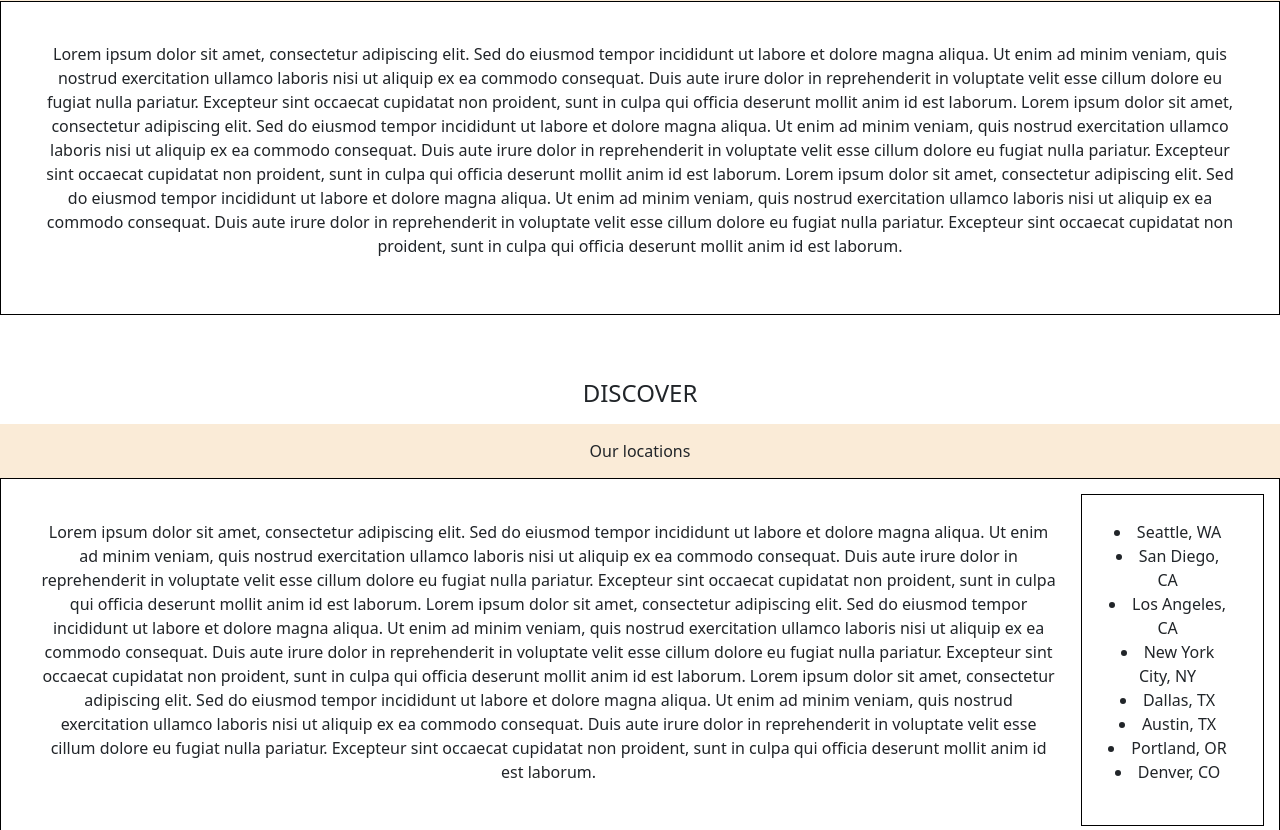
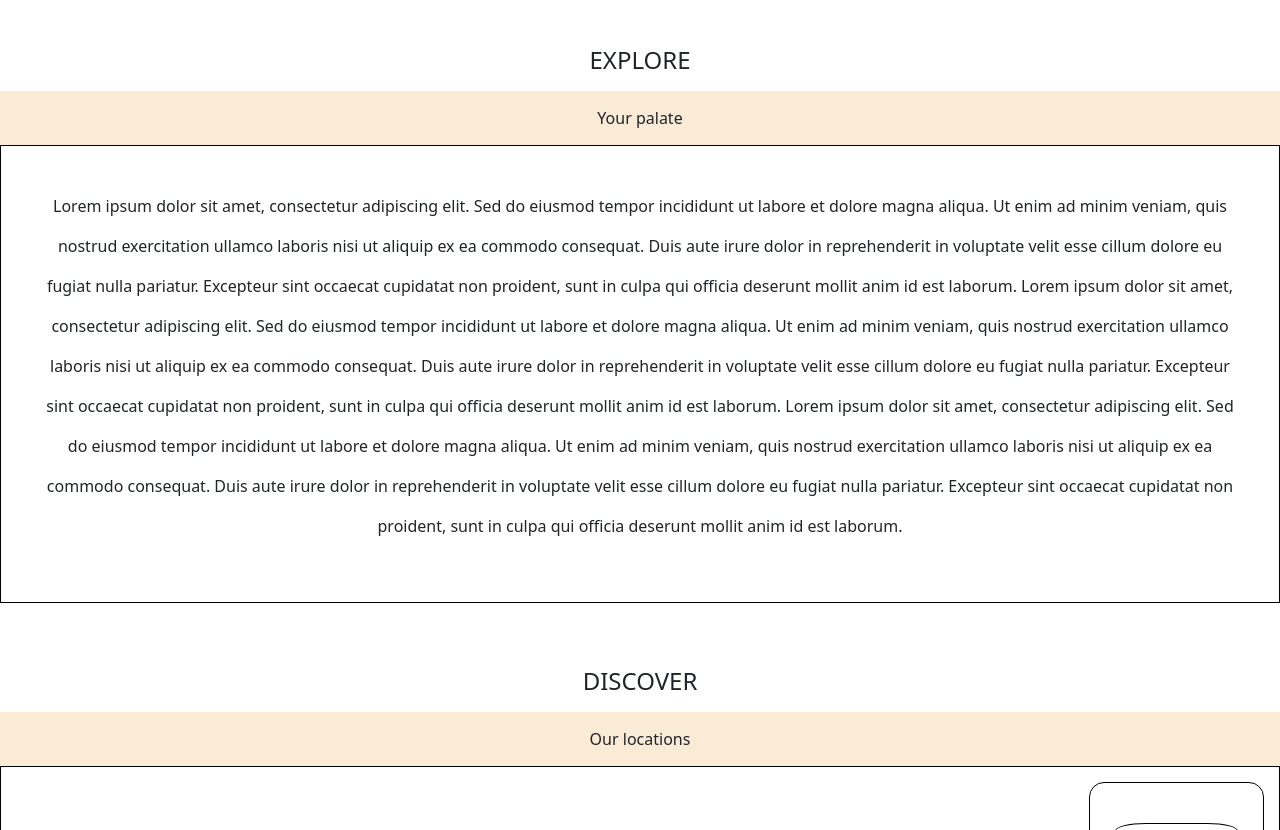
Before and after one commit to ZacharyJorg/Fast-Food-Website, a React (Vite) app: page / in a window 1280 px wide. Shown: the part 750-1580 px from the top of the page. Built offline with nearby package versions, Linux system fonts and the light colour scheme.

Commit message:
increased the line height in the body paragraphs for better readability and fixed the locations list

```diff
--- a/src/App.css
+++ b/src/App.css
@@ -25,6 +25,7 @@
 
 .bodyText {
   padding: 25px;
+  line-height: 2.5;
 }
 .card {
   min-width: 3rem;
@@ -63,9 +64,10 @@ img {
 
 .locations-container {
   border: 1px solid black;
+  border-radius: 15px;
   justify-items: center;
   padding: 25px;
-  padding-right: 35px;
+  padding-right: 25px;
   display: inline-block;
 }
 
@@ -74,8 +76,23 @@ img {
 }
 
 .locations-list {
+  display: flex;
+  list-style-type: none;
   list-style-position: inside;
-  padding-left: 0;
+  flex-direction: column;
+  padding: 0;
+  margin: 0;
+  width: 100%;
+}
+
+li {
+  flex: 1;
+  margin-top: 15px;
+  margin-bottom: 15px;
+  padding: 3px;
+  text-align: center;
+  border: solid black 1px;
+  border-radius: 25%;
 }
 
 .alert {
--- a/src/components/Menu.jsx
+++ b/src/components/Menu.jsx
@@ -10,6 +10,8 @@ import "bootstrap-icons/font/bootstrap-icons.css";
 // increasing the quantity cannot be stopped by the qunatity state, it breaks things
 
 //create a popup that confirms you added an item to your cart for easier readability
+
+// try and make the basket icon at the bottom display the number dynamically with the items amounts
 
 export default function Menu(props) {
   const [showMenu, setShowMenu] = useState(menuItems);
```
